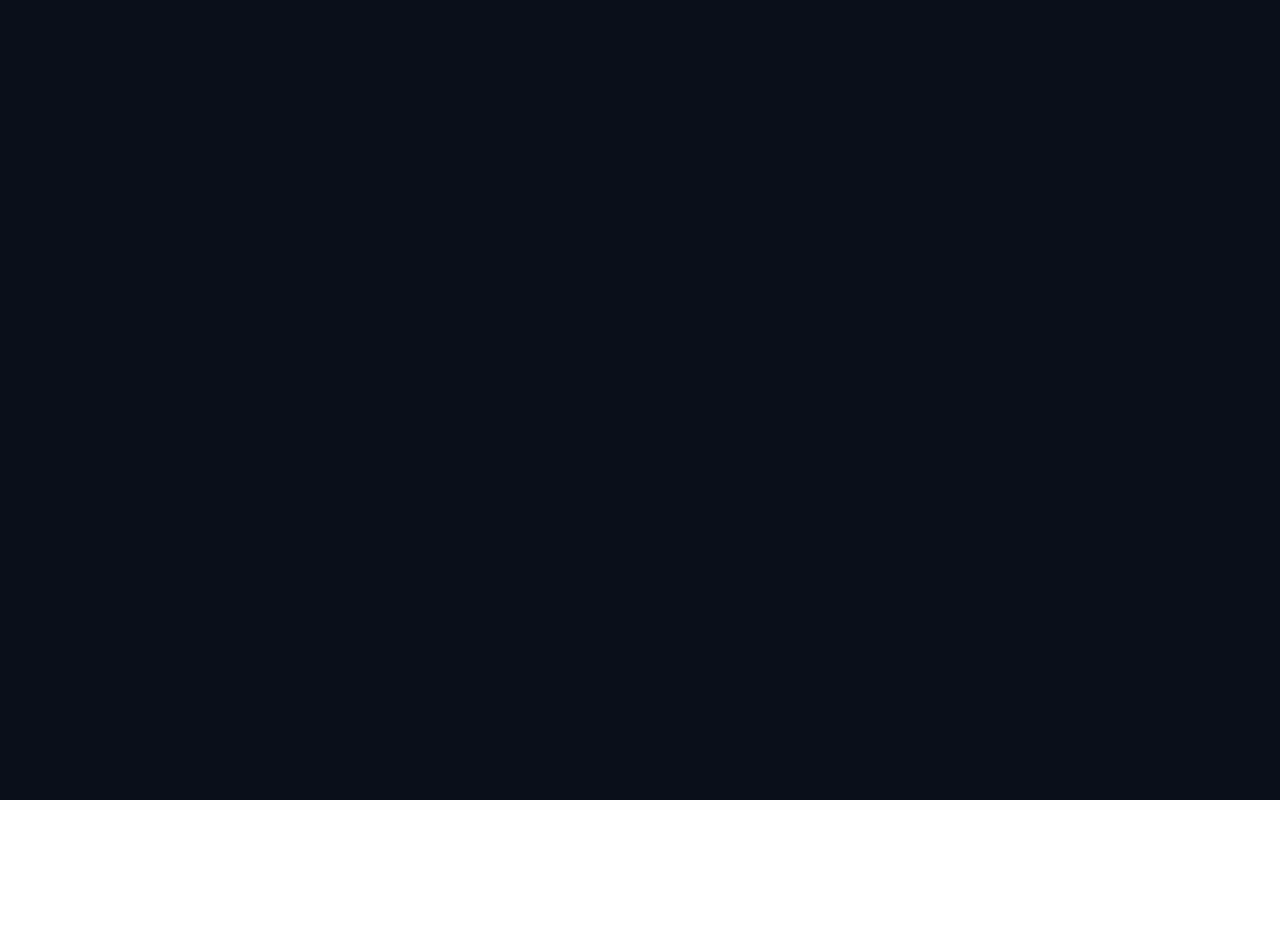
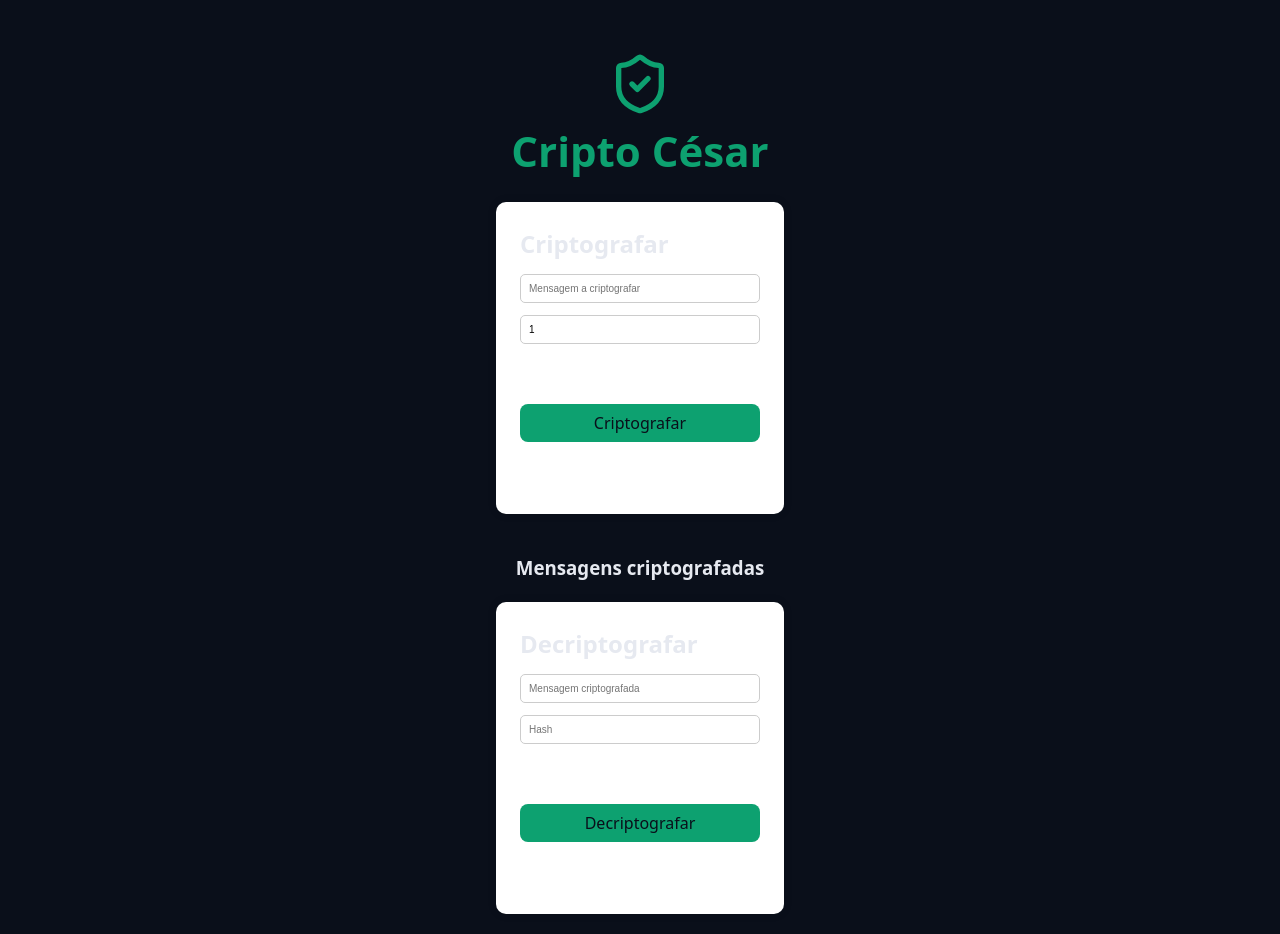
Before and after one commit to GesleyOliveira/testeCriptografia, a React (Vite) app in the folder Frontend/: page /home in a window 1280 px wide. Before the commit this address had no page. Before the commit the page ends 800 px from the top, so only its background shows below. Built offline with nearby package versions, Linux system fonts and the light colour scheme.

Commit message:
feat: add new feactures

```diff
--- a/Frontend/package.json
+++ b/Frontend/package.json
@@ -14,12 +14,14 @@
     "lucide-react": "^0.510.0",
     "react": "^18.2.0",
     "react-dom": "^18.2.0",
-    "react-router-dom": "^6.30.0"
+    "react-router-dom": "^6.30.0",
+    "uuid": "^11.1.0"
   },
   "devDependencies": {
     "@eslint/js": "^9.25.0",
     "@types/react": "^19.1.2",
     "@types/react-dom": "^19.1.2",
+    "@types/uuid": "^10.0.0",
     "@vitejs/plugin-react-swc": "^3.9.0",
     "eslint": "^9.25.0",
     "eslint-plugin-react-hooks": "^5.2.0",
--- a/Frontend/src/App.tsx
+++ b/Frontend/src/App.tsx
@@ -1,6 +1,7 @@
 import { BrowserRouter as Router, Routes, Route, Navigate } from 'react-router-dom';
 import Login from './pages/Login';
 import Register from './pages/register';
+import Home from './pages/Home';
 
 import './styles/theme.css';
 import './styles/global.css';
@@ -12,6 +13,7 @@ function App() {
         <Route path="/" element={<Navigate to="/login" />} />
         <Route path="/login" element={<Login />} />
         <Route path="/register" element={<Register />} />
+        <Route path="/home" element={<Home />} />
       </Routes>
     </Router>
   );
--- a/Frontend/src/pages/Home.tsx
+++ b/Frontend/src/pages/Home.tsx
@@ -1,63 +1,136 @@
-import { Container } from '../components/Container';
-import { Logo } from '../components/Logo';
-import { Menu } from '../components/Menu';
-import { Footer } from '../components/Footer';
+import { useState } from 'react';
+import styles from './styles.module.css';
+import { ShieldCheck } from 'lucide-react';
+import { v4 as uuidv4 } from 'uuid'; // UUID para gerar hashes únicos
 
-import './styles/theme.css';
-import './styles/global.css';
-
-import { DefaultInput } from '../components/DefaultInput';
-import { DefaultInputHash } from '../components/DefaultInputHash';
-
-import { DefaultButton } from '../components/DefaultButton';
-import { PlayCircleIcon } from 'lucide-react';
-
+interface MessageItem {
+  id: string;
+  content: string;
+  hash: string;
+  step: number;
+  decrypted?: string;
+  used?: boolean;
+}
 
 export function Home() {
+  const [message, setMessage] = useState('');
+  const [step, setStep] = useState(1);
+  const [encryptedMessages, setEncryptedMessages] = useState<MessageItem[]>([]);
+  const [decryptInput, setDecryptInput] = useState({ content: '', hash: '' });
+
+  const caesarCipher = (text: string, shift: number) => {
+    return text.replace(/[a-z]/gi, (char) => {
+      const start = char === char.toUpperCase() ? 65 : 97;
+      return String.fromCharCode(
+        ((char.charCodeAt(0) - start + shift + 26) % 26) + start
+      );
+    });
+  };
+
+  const handleEncrypt = () => {
+    if (!message || !step) return;
+
+    const encrypted = caesarCipher(message, step);
+    const hash = uuidv4(); // gera um hash único
+
+    const newMessage: MessageItem = {
+      id: hash,
+      content: encrypted,
+      hash,
+      step,
+      used: false,
+    };
+
+    setEncryptedMessages(prev => [newMessage, ...prev]);
+    setMessage('');
+    setStep(1);
+  };
+
+  const handleDecrypt = () => {
+    const found = encryptedMessages.find(
+      msg => msg.hash === decryptInput.hash && !msg.used
+    );
+
+    if (!found) {
+      alert('Hash inválido ou já utilizado.');
+      return;
+    }
+
+    const decrypted = caesarCipher(decryptInput.content, -found.step);
+
+    setEncryptedMessages(prev =>
+      prev.map(msg =>
+        msg.hash === decryptInput.hash ? { ...msg, used: true, decrypted } : msg
+      )
+    );
+
+    setDecryptInput({ content: '', hash: '' });
+  };
+
   return (
-    <>
-      <Container>
-        <Logo />
-      </Container>
+    <div className={styles.container}>
+      <div className={styles.logo}>
+        <a className={styles.logoLink} href="#">
+          <ShieldCheck />
+          <span>Cripto César</span>
+        </a>
+      </div>
 
-      <Container>
-        <Menu />
-      </Container>
+      {/* Criptografar */}
+      <form className={styles.form} onSubmit={(e) => e.preventDefault()}>
+        <h2>Criptografar</h2>
+        <input
+          type="text"
+          placeholder="Mensagem a criptografar"
+          value={message}
+          onChange={(e) => setMessage(e.target.value)}
+        />
+        <input
+          type="number"
+          placeholder="Passo (ex: 3)"
+          value={step}
+          min={1}
+          onChange={(e) => setStep(parseInt(e.target.value))}
+        />
+        <button className={styles.button} type="button" onClick={handleEncrypt}>
+          Criptografar
+        </button>
+      </form>
 
+      {/* Mensagens Criptografadas */}
+      <div className={styles.messageList}>
+        <h3>Mensagens criptografadas</h3>
+        {encryptedMessages.map((msg) => (
+          <div key={msg.id} className={styles.messageItem}>
+            <p><strong>Mensagem criptografada:</strong> {msg.content}</p>
+            <p><strong>Hash:</strong> {msg.hash}</p>
+            <p><strong>Passo:</strong> {msg.step}</p>
+            {msg.decrypted && <p className={styles.decrypted}><strong>Descriptografado:</strong> {msg.decrypted}</p>}
+            {msg.used && <p style={{ color: 'red' }}><strong>Hash já utilizado</strong></p>}
+          </div>
+        ))}
+      </div>
 
-      <Container>
-        <form className='form' action=''>
-          <div className='formRow'>
-            <DefaultInput
-            labelText='Mensagem Criptografada'
-            id='meuInput'
-            type='text'
-            placeholder='Digite aqui sua mensagem'
-            />
-          </div>
-
-          <div className='formRow'>
-            <DefaultInputHash
-            id='meuInputHash'
-            type='text'
-            placeholder='Digite aqui o Hash'
-            />
-          </div>
-
-          <div className='formRow'>
-            <p>Mensagem</p>
-          </div>
-
-          <div className='formRow'>
-            <DefaultButton icon={<PlayCircleIcon />}/>
-          </div>
-        </form>
-      </Container>
-
-      <Container>
-        <Footer />
-      </Container>
-    </>
+      {/* Decriptografar */}
+      <form className={styles.form} onSubmit={(e) => e.preventDefault()}>
+        <h2>Decriptografar</h2>
+        <input
+          type="text"
+          placeholder="Mensagem criptografada"
+          value={decryptInput.content}
+          onChange={(e) => setDecryptInput({ ...decryptInput, content: e.target.value })}
+        />
+        <input
+          type="text"
+          placeholder="Hash"
+          value={decryptInput.hash}
+          onChange={(e) => setDecryptInput({ ...decryptInput, hash: e.target.value })}
+        />
+        <button className={styles.button} type="button" onClick={handleDecrypt}>
+          Decriptografar
+        </button>
+      </form>
+    </div>
   );
 }
 
--- a/Frontend/src/pages/styles.module.css
+++ b/Frontend/src/pages/styles.module.css
@@ -67,10 +67,12 @@
   .container {
   display: flex;
   justify-content: center;
+  flex-direction: column;
   align-items: center;
   min-height: 100vh;
   background-color: var(--bg);
   padding: 2rem;
+  gap: 2rem;
 }
 
 .form {
@@ -107,3 +109,29 @@ input {
 .link:hover {
   color: #333;
 }
+
+.messageList {
+  margin-top: 2rem;
+  display: flex;
+  flex-direction: column;
+  gap: 1.2rem;
+}
+
+.messageItem {
+  padding: 1rem;
+  border-radius: 0.6rem;
+  background-color: #f4f4f4;
+  border: 1px solid #ccc;
+}
+
+.decrypted {
+  margin-top: 0.5rem;
+  font-weight: bold;
+  color: green;
+}
+
+.small {
+  padding: 0.5rem 1rem;
+  font-size: 0.85rem;
+  margin-top: 0.5rem;
+}
```
Also changed, not shown: 1 other file (tests, documents, lock files or other folders).
